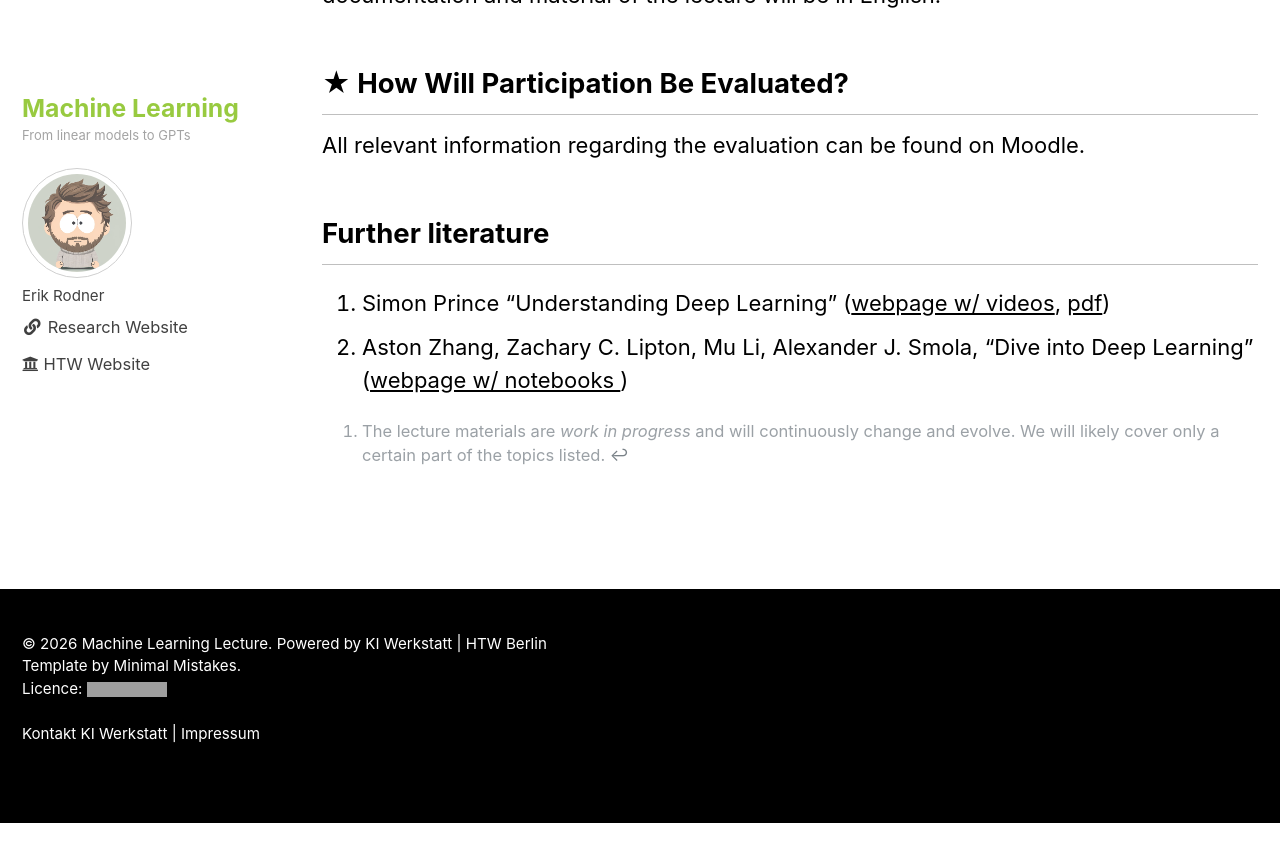
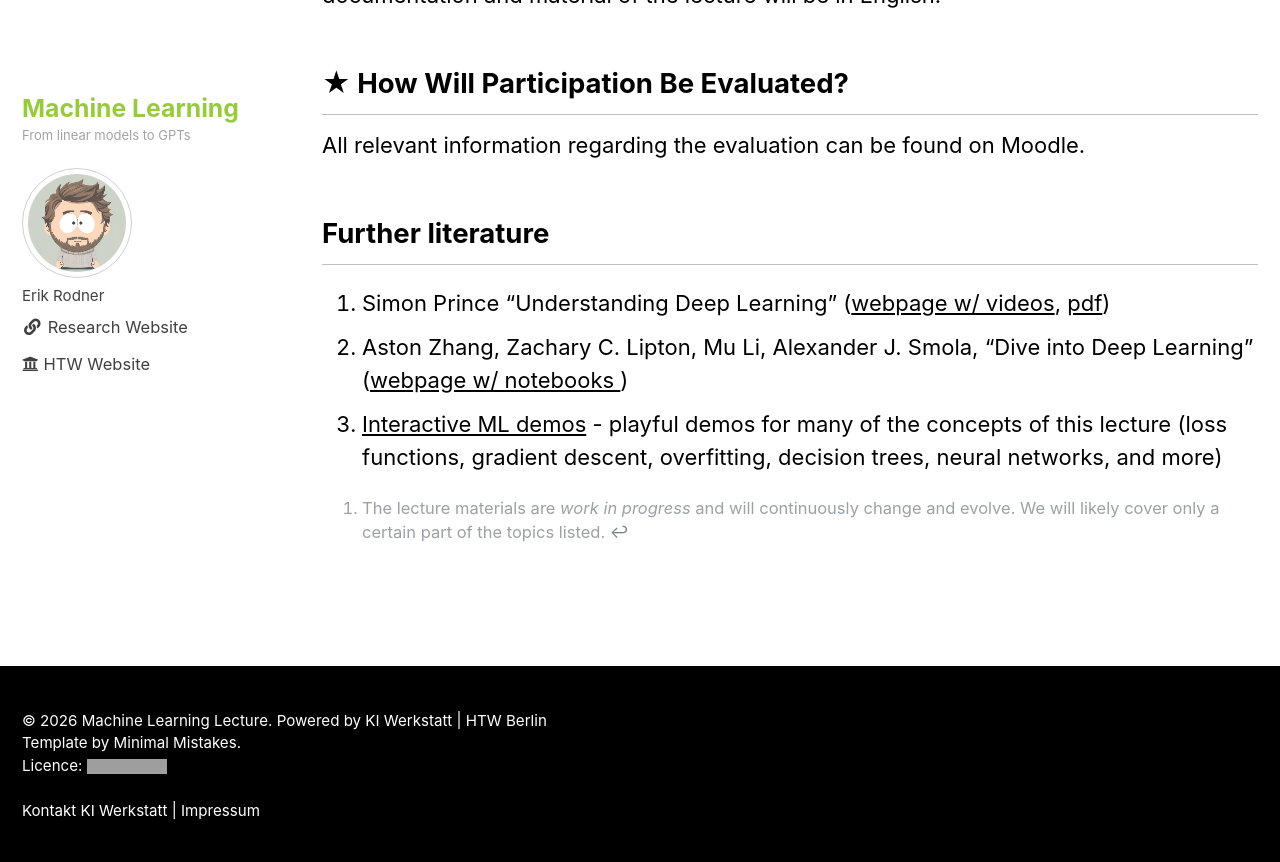
Before and after one commit to HTW-Berlin-KI-Werkstatt/ml-lecture, a Jekyll site: the page built from index.md, in a window 1280 px wide and 900 px high, scrolled down 2651 px. Shown: the top 862 px of the window. Built offline with Jekyll 4.4.1, drawn with Linux system fonts in a browser that asks for light colours; cached includes are drawn as plain includes; before the commit the page ends 3474 px from its top, so only the background shows below that; grey boxes are pictures that could not be loaded.

Commit message:
Add interactive ML demos to further literature; update modules submodule (resource links)
Co-Authored-By: Claude Fable 5 <noreply@anthropic.com>
Claude-Session: https://claude.ai/code/session_01YGM661YBQ24WxF2oj6JXVn

```diff
--- a/index.md
+++ b/index.md
@@ -76,3 +76,4 @@ All relevant information regarding the evaluation can be found on Moodle.
 ## Further literature
 1. Simon Prince "Understanding Deep Learning" ([webpage w/ videos](https://udlbook.github.io/udlbook/), [pdf](https://github.com/udlbook/udlbook/releases/download/v5.00/UnderstandingDeepLearning_11_21_24_C.pdf))
 2. Aston Zhang, Zachary C. Lipton, Mu Li, Alexander J. Smola, "Dive into Deep Learning" ([webpage w/ notebooks ](https://d2l.ai/))
+3. [Interactive ML demos](http://ds-demos.fgnussbaum.com) - playful demos for many of the concepts of this lecture (loss functions, gradient descent, overfitting, decision trees, neural networks, and more)
```
